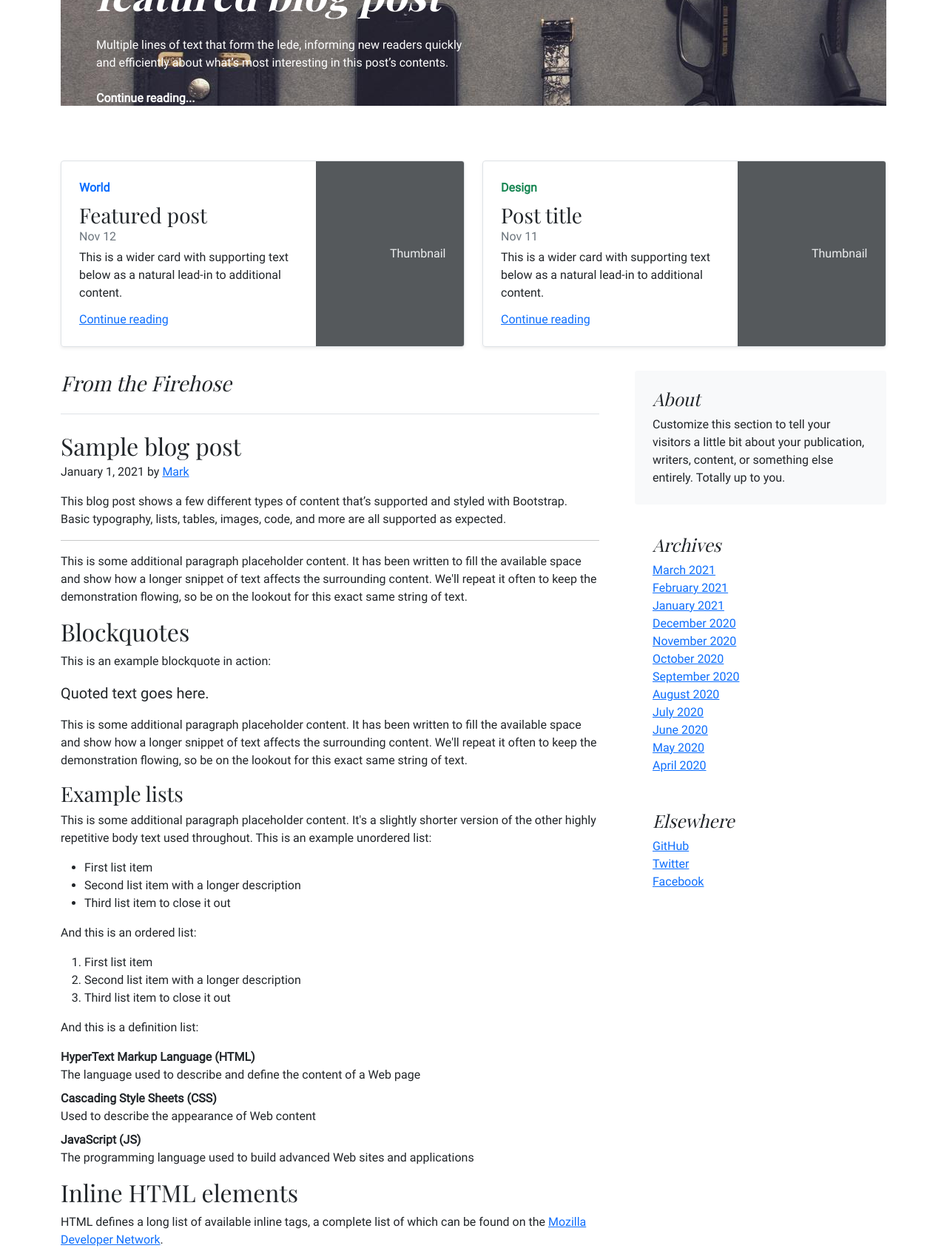
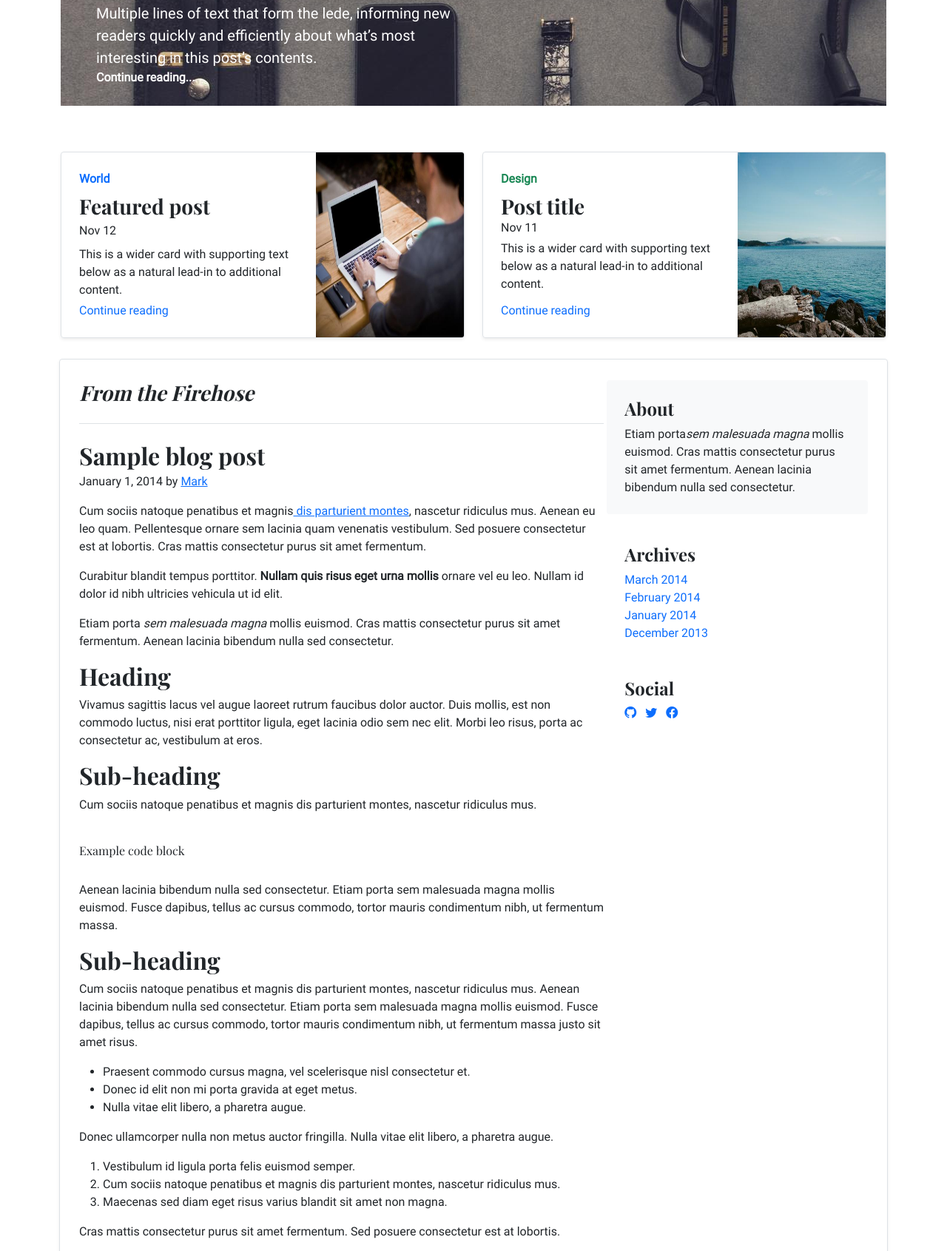
Before and after one commit to mpoztal/examen-bootstrap, a website: page index.html in a window 1280 px wide. Shown: the part 334-2025 px from the top of the page at 74% size. Drawn offline with nearby package versions, Linux system fonts and the light colour scheme.

Commit message:
exam-end

```diff
--- a/index.html
+++ b/index.html
@@ -5,8 +5,8 @@
     <meta http-equiv="X-UA-Compatible" content="IE=edge">
     <meta name="viewport" content="width=device-width, initial-scale=1.0">
     <link rel="icon" href="../04-links/favicon_io/favicon-32x32.png">
+    <link rel="stylesheet" href="https://cdn.jsdelivr.net/npm/bootstrap-icons@1.8.1/font/bootstrap-icons.css">
     <link rel="stylesheet" href="./styles/css/style.css">
-
 
     <title>examen</title>
 </head>
@@ -15,19 +15,16 @@
             <header class="border-bottom lh-1 py-3">
 
                 <div class="row flex-nowrap justify-content-between align-items-center">
-                    <div class="col-4 pt-1">
-
-                    </div>
+                    <div class="col-4 pt-1"></div>
                     <div class="col-4 text-center">
                         <h1 class="fw-bold p-3">Large</h1>
                     </div>
                     <div class="col-4 d-flex justify-content-end align-items-center">
-
-
-                      <a class="btn btn-sm btn-outline-secondary" href="#">Sign up</a>
+                      <a class="btn btn-sm btn-outline-dark" href="#">Sign up</a>
                     </div>
                 </div>
             </header>
+
             <div class="py-1 mb-2">
                 <nav class="d-flex justify-content-between">
                   <a class="text-decoration-none text-black p-2 link-secondary" href="#">World</a>
@@ -40,33 +37,28 @@
                 </nav>
             </div>
     </div>
+
     <main class="container">
         <div class="p-4 p-md-5 mb-4 text-white rounded bg-img">
-
-
-
-
-          <div class="col-md-6 px-0">
-            <h2 class="display-4 fst-italic fw-bold">Title of a longer featured blog post</h2>
-            <p class="my-4">Multiple lines of text that form the lede, informing new readers quickly and efficiently about what’s most interesting in this post’s contents.</p>
-            <p class="mb-0">
+          <div class="col-12 col-md-6 px-0">
+            <h2 class="display-6 fst-italic fw-bold">Title of a longer featured blog post</h2>
+            <p class="my-3 mb-0 fs-5">Multiple lines of text that form the lede, informing new readers quickly and efficiently about what’s most interesting in this post’s contents.</p>
             <a href="#" class="text-white text-decoration-none fw-bold">Continue reading...</a></p>
           </div>
         </div>
-      <!-- voy por aqui -->
+
         <div class="row mb-2">
       <div class="col-md-6">
             <div class="row g-0 border rounded overflow-hidden flex-md-row mb-4 shadow-sm h-md-250 position-relative">
               <div class="col p-4 d-flex flex-column position-static">
-                <strong class="d-inline-block mb-2 text-primary">World</strong>
-                <h3 class="mb-0">Featured post</h3>
-                <div class="mb-1 text-muted">Nov 12</div>
+                <strong class="mb-2 text-primary">World</strong>
+                <h3 class="mb-1 fw-bold">Featured post</h3>
+                <div class="mb-2">Nov 12</div>
                 <p class="card-text mb-auto">This is a wider card with supporting text below as a natural lead-in to additional content.</p>
-                <a href="#" class="stretched-link">Continue reading</a>
+                <a href="#" class="text-primary text-decoration-none">Continue reading</a>
               </div>
               <div class="col-auto d-none d-lg-block">
-                <svg class="bd-placeholder-img" width="200" height="250" xmlns="http://www.w3.org/2000/svg" role="img" aria-label="Placeholder: Thumbnail" preserveAspectRatio="xMidYMid slice" focusable="false"><title>Placeholder</title><rect width="100%" height="100%" fill="#55595c"></rect><text x="50%" y="50%" fill="#eceeef" dy=".3em">Thumbnail</text></svg>
-
+               <img class="img-post" src="./assets/image/featured-post.jpg" alt="image">
               </div>
             </div>
           </div>
@@ -74,139 +66,58 @@
             <div class="row g-0 border rounded overflow-hidden flex-md-row mb-4 shadow-sm h-md-250 position-relative">
               <div class="col p-4 d-flex flex-column position-static">
                 <strong class="d-inline-block mb-2 text-success">Design</strong>
-                <h3 class="mb-0">Post title</h3>
-                <div class="mb-1 text-muted">Nov 11</div>
+                <h3 class="mb-0 fw-bold">Post title</h3>
+                <div class="mb-1">Nov 11</div>
                 <p class="mb-auto">This is a wider card with supporting text below as a natural lead-in to additional content.</p>
-                <a href="#" class="stretched-link">Continue reading</a>
+                <a href="#" class="text-primary text-decoration-none">Continue reading</a>
               </div>
               <div class="col-auto d-none d-lg-block">
-                <svg class="bd-placeholder-img" width="200" height="250" xmlns="http://www.w3.org/2000/svg" role="img" aria-label="Placeholder: Thumbnail" preserveAspectRatio="xMidYMid slice" focusable="false"><title>Placeholder</title><rect width="100%" height="100%" fill="#55595c"></rect><text x="50%" y="50%" fill="#eceeef" dy=".3em">Thumbnail</text></svg>
-
+                <img class="img-post" src="./assets/image/post-title.jpg" alt="image">
               </div>
             </div>
           </div>
       </div>
 
-        <div class="row g-5">
+        <div class="row g-1 border p-4 mb-4 shadow-sm border rounded">
           <div class="col-md-8">
-            <h3 class="pb-4 mb-4 fst-italic border-bottom">
+            <h3 class="pb-4 mb-4 fst-italic fw-bold border-bottom">
               From the Firehose
             </h3>
 
             <article class="blog-post">
-              <h2 class="blog-post-title mb-1">Sample blog post</h2>
-              <p class="blog-post-meta">January 1, 2021 by <a href="#">Mark</a></p>
+              <h2 class="blog-post-title mb-1 fw-bold">Sample blog post</h2>
+              <p class="blog-post-meta">January 1, 2014 by <a href="#">Mark</a></p>
+              <p>Cum sociis natoque penatibus et magnis<a href="#"> dis parturient montes</a>, nascetur ridiculus mus. Aenean eu leo quam. Pellentesque ornare sem lacinia quam venenatis vestibulum. Sed posuere consectetur est at lobortis.
+                Cras mattis consectetur purus sit amet fermentum.</p>
 
-              <p>This blog post shows a few different types of content that’s supported and styled with Bootstrap. Basic typography, lists, tables, images, code, and more are all supported as expected.</p>
-              <hr>
-              <p>This is some additional paragraph placeholder content. It has been written to fill the available space and show how a longer snippet of text affects the surrounding content. We'll repeat it often to keep the demonstration flowing, so be on the lookout for this exact same string of text.</p>
-              <h2>Blockquotes</h2>
-              <p>This is an example blockquote in action:</p>
-              <blockquote class="blockquote">
-                <p>Quoted text goes here.</p>
-              </blockquote>
-              <p>This is some additional paragraph placeholder content. It has been written to fill the available space and show how a longer snippet of text affects the surrounding content. We'll repeat it often to keep the demonstration flowing, so be on the lookout for this exact same string of text.</p>
-              <h3>Example lists</h3>
-              <p>This is some additional paragraph placeholder content. It's a slightly shorter version of the other highly repetitive body text used throughout. This is an example unordered list:</p>
+              <p>Curabitur blandit tempus porttitor.<strong> Nullam quis risus eget urna mollis</strong> ornare vel eu leo. Nullam id dolor id nibh ultricies vehicula ut id elit.</p>
+
+              <p>Etiam porta <cite title="Source Title">sem malesuada magna</cite> mollis euismod. Cras mattis consectetur purus sit amet fermentum. Aenean lacinia bibendum nulla sed consectetur.</p>
+              <h2 class=" fw-bold">Heading</h2>
+              <p>Vivamus sagittis lacus vel augue laoreet rutrum faucibus dolor auctor. Duis mollis, est non commodo luctus, nisi erat porttitor ligula, eget lacinia odio sem nec elit. Morbi leo risus, porta ac consectetur ac, vestibulum at eros.</p>
+              <h2 class=" fw-bold">Sub-heading</h2>
+              <p>Cum sociis natoque penatibus et magnis dis parturient montes, nascetur ridiculus mus.</p>
+              <br>
+              <h6>Example code block</h6>
+              <br>
+
+              <p>Aenean lacinia bibendum nulla sed consectetur. Etiam porta sem malesuada magna mollis euismod. Fusce dapibus, tellus ac cursus commodo, tortor mauris condimentum nibh, ut fermentum massa.</p>
+              <h2 class=" fw-bold">Sub-heading</h2>
+              <p>Cum sociis natoque penatibus et magnis dis parturient montes, nascetur ridiculus mus. Aenean lacinia bibendum nulla sed consectetur. Etiam porta sem malesuada magna mollis euismod. Fusce dapibus, tellus ac cursus commodo, tortor mauris condimentum nibh, ut fermentum massa justo sit amet risus.</p>
+
+
               <ul>
-                <li>First list item</li>
-                <li>Second list item with a longer description</li>
-                <li>Third list item to close it out</li>
+                <li>Praesent commodo cursus magna, vel scelerisque nisl consectetur et.</li>
+                <li>Donec id elit non mi porta gravida at eget metus.</li>
+                <li>Nulla vitae elit libero, a pharetra augue.</li>
               </ul>
-              <p>And this is an ordered list:</p>
+              <p>Donec ullamcorper nulla non metus auctor fringilla. Nulla vitae elit libero, a pharetra augue.</p>
               <ol>
-                <li>First list item</li>
-                <li>Second list item with a longer description</li>
-                <li>Third list item to close it out</li>
+                <li>Vestibulum id ligula porta felis euismod semper.</li>
+                <li>Cum sociis natoque penatibus et magnis dis parturient montes, nascetur ridiculus mus.</li>
+                <li>Maecenas sed diam eget risus varius blandit sit amet non magna.</li>
               </ol>
-              <p>And this is a definition list:</p>
-              <dl>
-                <dt>HyperText Markup Language (HTML)</dt>
-                <dd>The language used to describe and define the content of a Web page</dd>
-                <dt>Cascading Style Sheets (CSS)</dt>
-                <dd>Used to describe the appearance of Web content</dd>
-                <dt>JavaScript (JS)</dt>
-                <dd>The programming language used to build advanced Web sites and applications</dd>
-              </dl>
-              <h2>Inline HTML elements</h2>
-              <p>HTML defines a long list of available inline tags, a complete list of which can be found on the <a href="https://developer.mozilla.org/en-US/docs/Web/HTML/Element">Mozilla Developer Network</a>.</p>
-              <ul>
-                <li><strong>To bold text</strong>, use <code class="language-plaintext highlighter-rouge">&lt;strong&gt;</code>.</li>
-                <li><em>To italicize text</em>, use <code class="language-plaintext highlighter-rouge">&lt;em&gt;</code>.</li>
-                <li>Abbreviations, like <abbr title="HyperText Markup Language">HTML</abbr> should use <code class="language-plaintext highlighter-rouge">&lt;abbr&gt;</code>, with an optional <code class="language-plaintext highlighter-rouge">title</code> attribute for the full phrase.</li>
-                <li>Citations, like <cite>— Mark Otto</cite>, should use <code class="language-plaintext highlighter-rouge">&lt;cite&gt;</code>.</li>
-                <li><del>Deleted</del> text should use <code class="language-plaintext highlighter-rouge">&lt;del&gt;</code> and <ins>inserted</ins> text should use <code class="language-plaintext highlighter-rouge">&lt;ins&gt;</code>.</li>
-                <li>Superscript <sup>text</sup> uses <code class="language-plaintext highlighter-rouge">&lt;sup&gt;</code> and subscript <sub>text</sub> uses <code class="language-plaintext highlighter-rouge">&lt;sub&gt;</code>.</li>
-              </ul>
-              <p>Most of these elements are styled by browsers with few modifications on our part.</p>
-              <h2>Heading</h2>
-              <p>This is some additional paragraph placeholder content. It has been written to fill the available space and show how a longer snippet of text affects the surrounding content. We'll repeat it often to keep the demonstration flowing, so be on the lookout for this exact same string of text.</p>
-              <h3>Sub-heading</h3>
-              <p>This is some additional paragraph placeholder content. It has been written to fill the available space and show how a longer snippet of text affects the surrounding content. We'll repeat it often to keep the demonstration flowing, so be on the lookout for this exact same string of text.</p>
-              <pre><code>Example code block</code></pre>
-              <p>This is some additional paragraph placeholder content. It's a slightly shorter version of the other highly repetitive body text used throughout.</p>
-            </article>
-
-            <article class="blog-post">
-              <h2 class="blog-post-title mb-1">Another blog post</h2>
-              <p class="blog-post-meta">December 23, 2020 by <a href="#">Jacob</a></p>
-
-              <p>This is some additional paragraph placeholder content. It has been written to fill the available space and show how a longer snippet of text affects the surrounding content. We'll repeat it often to keep the demonstration flowing, so be on the lookout for this exact same string of text.</p>
-              <blockquote>
-                <p>Longer quote goes here, maybe with some <strong>emphasized text</strong> in the middle of it.</p>
-              </blockquote>
-              <p>This is some additional paragraph placeholder content. It has been written to fill the available space and show how a longer snippet of text affects the surrounding content. We'll repeat it often to keep the demonstration flowing, so be on the lookout for this exact same string of text.</p>
-              <h3>Example table</h3>
-              <p>And don't forget about tables in these posts:</p>
-              <table class="table">
-                <thead>
-                  <tr>
-                    <th>Name</th>
-                    <th>Upvotes</th>
-                    <th>Downvotes</th>
-                  </tr>
-                </thead>
-                <tbody>
-                  <tr>
-                    <td>Alice</td>
-                    <td>10</td>
-                    <td>11</td>
-                  </tr>
-                  <tr>
-                    <td>Bob</td>
-                    <td>4</td>
-                    <td>3</td>
-                  </tr>
-                  <tr>
-                    <td>Charlie</td>
-                    <td>7</td>
-                    <td>9</td>
-                  </tr>
-                </tbody>
-                <tfoot>
-                  <tr>
-                    <td>Totals</td>
-                    <td>21</td>
-                    <td>23</td>
-                  </tr>
-                </tfoot>
-              </table>
-
-              <p>This is some additional paragraph placeholder content. It's a slightly shorter version of the other highly repetitive body text used throughout.</p>
-            </article>
-
-            <article class="blog-post">
-              <h2 class="blog-post-title mb-1">New feature</h2>
-              <p class="blog-post-meta">December 14, 2020 by <a href="#">Chris</a></p>
-
-              <p>This is some additional paragraph placeholder content. It has been written to fill the available space and show how a longer snippet of text affects the surrounding content. We'll repeat it often to keep the demonstration flowing, so be on the lookout for this exact same string of text.</p>
-              <ul>
-                <li>First list item</li>
-                <li>Second list item with a longer description</li>
-                <li>Third list item to close it out</li>
-              </ul>
-              <p>This is some additional paragraph placeholder content. It's a slightly shorter version of the other highly repetitive body text used throughout.</p>
-            </article>
+              <p>Cras mattis consectetur purus sit amet fermentum. Sed posuere consectetur est at lobortis.</p>
 
             <nav class="blog-pagination" aria-label="Pagination">
               <a class="btn btn-outline-primary rounded-pill" href="#">Older</a>
@@ -218,35 +129,31 @@
           <div class="col-md-4">
             <div class="position-sticky" style="top: 2rem;">
               <div class="p-4 mb-3 bg-light rounded">
-                <h4 class="fst-italic">About</h4>
-                <p class="mb-0">Customize this section to tell your visitors a little bit about your publication, writers, content, or something else entirely. Totally up to you.</p>
+                <h4 class="fw-bold">About</h4>
+                <p class="mb-0">Etiam porta<cite title="Source Title">sem malesuada magna</cite> mollis euismod. Cras mattis consectetur purus sit amet fermentum. Aenean lacinia bibendum nulla sed consectetur.</p>
               </div>
 
               <div class="p-4">
-                <h4 class="fst-italic">Archives</h4>
+                <h4 class="fw-bold">Archives</h4>
                 <ol class="list-unstyled mb-0">
-                  <li><a href="#">March 2021</a></li>
-                  <li><a href="#">February 2021</a></li>
-                  <li><a href="#">January 2021</a></li>
-                  <li><a href="#">December 2020</a></li>
-                  <li><a href="#">November 2020</a></li>
-                  <li><a href="#">October 2020</a></li>
-                  <li><a href="#">September 2020</a></li>
-                  <li><a href="#">August 2020</a></li>
-                  <li><a href="#">July 2020</a></li>
-                  <li><a href="#">June 2020</a></li>
-                  <li><a href="#">May 2020</a></li>
-                  <li><a href="#">April 2020</a></li>
+                  <li><a class="text-decoration-none" href="#">March 2014</a></li>
+                  <li><a class="text-decoration-none" href="#">February 2014</a></li>
+                  <li><a class="text-decoration-none" href="#">January 2014</a></li>
+                  <li><a class="text-decoration-none" href="#">December 2013</a></li>
                 </ol>
               </div>
 
               <div class="p-4">
-                <h4 class="fst-italic">Elsewhere</h4>
-                <ol class="list-unstyled">
-                  <li><a href="#">GitHub</a></li>
-                  <li><a href="#">Twitter</a></li>
-                  <li><a href="#">Facebook</a></li>
-                </ol>
+                <h4 class="fw-bold">Social</h4>
+
+                <div>
+                  <a class="text-primary text-decoration-none" href="#">
+                    <i class="bi bi-github"></i></a>
+                  <a class="text-primary text-decoration-none p-2" href="#">
+                      <i class="bi bi-twitter"></i></a>
+                  <a class="text-primary text-decoration-none" href="#">
+                      <i class="bi bi-facebook"></i></a>
+                </div>
               </div>
             </div>
           </div>
--- a/styles/sass/style.scss
+++ b/styles/sass/style.scss
@@ -14,3 +14,8 @@ body {
     background-size: auto;
     background-repeat: no-repeat;
    }
+
+.img-post{
+    width: 200px;
+    height: 250px;
+}
```
Also changed, not shown: styles/css/style.css, 1 other file. Lines whose indentation alone changed are shown as unchanged.
